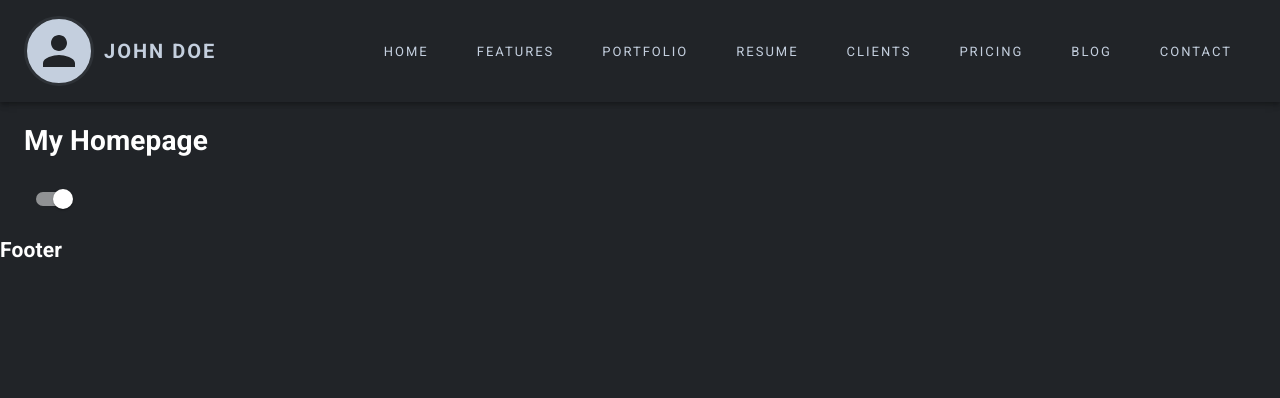
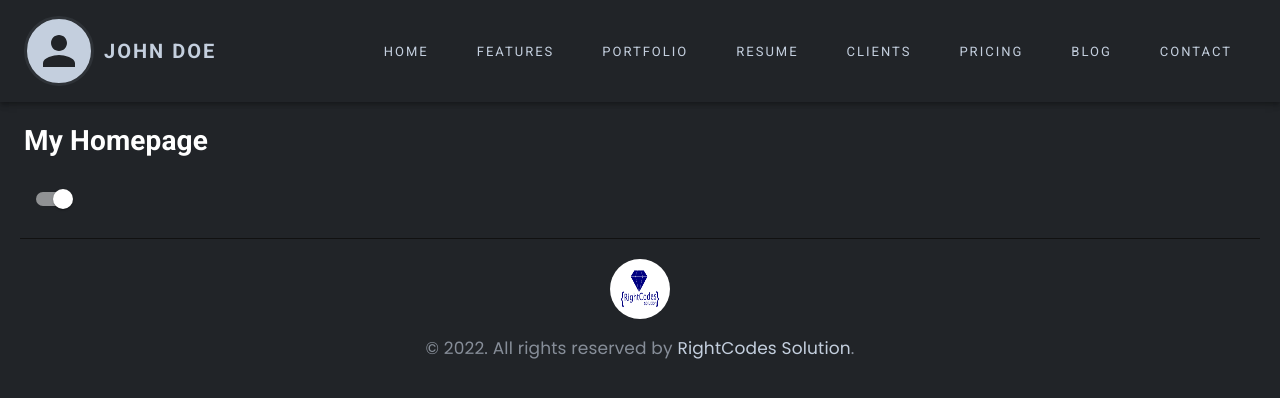
Before and after one commit to imranprof/jobs-frontend, a Next.js app: page / in a window 1280 px wide. Shown: the top 398 px of the page. Built offline with nearby package versions, Linux system fonts and the light colour scheme.

Commit message:
feat: add footer component
- footer component styled

```diff
--- a/src/components/Footer/index.js
+++ b/src/components/Footer/index.js
@@ -1,11 +1,34 @@
-import React from 'react';
+import React, {useContext} from 'react';
+import Link from 'next/link';
 
-const Index = () => {
-  return (
-    <div>
-      <h2>Footer</h2>
-    </div>
-  );
-};
+import Divider from "@material-ui/core/Divider";
 
-export default Index;
+import {FooterStyle} from "./style";
+import ThemeContextProvider from "../../contexts/themeContext";
+
+const Footer = () => {
+    const customTheme = useContext(ThemeContextProvider);
+    const classes = FooterStyle(customTheme);
+    const currentYear = new Date().getFullYear();
+
+    return (
+        <div className={classes.footerWrapper}>
+            <Divider className={`${classes.footerWrapper}__divider`}/>
+
+            <Link href="https://rightcodes.org">
+                <a className={`${classes.footerWrapper}__logo`} target="_blank">
+                    <img className={`${classes.footerWrapper}__logo-img`} alt="RightCodes Solution" src="rc.png"/>
+                </a>
+            </Link>
+
+            <p className={`${classes.footerWrapper}__description`}>
+                &copy; {currentYear}. All rights reserved by&nbsp;
+                <Link href="https://rightcodes.org">
+                    <a className={`${classes.footerWrapper}__link`} target="_blank">RightCodes Solution</a>
+                </Link>.
+            </p>
+        </div>
+    );
+}
+
+export default Footer;
--- /dev/null
+++ b/src/components/Footer/style.js
@@ -0,0 +1,55 @@
+import {makeStyles} from "@material-ui/core/styles";
+
+export const useStyles = makeStyles({
+    footerWrapper: theme => ({
+        width: "100%",
+        display: "flex",
+        flexDirection: "column",
+        justifyContent: "center",
+        alignItems: "center",
+        padding: 20,
+        '&__divider': {
+            width: "100%",
+            background: "#111"
+        },
+        '&__logo': {
+            width: 60,
+            height: 60,
+            display: "flex",
+            justifyContent: "center",
+            alignItems: "center",
+            background: "#fff",
+            borderRadius: "50%",
+            marginTop: 20,
+        },
+        '&__logo-img': {
+            width: 40,
+            height: 40,
+        },
+        '&__description': {
+            fontSize: 17,
+            color: "#878e99",
+            fontFamily: "Poppins, sans-serif"
+        },
+        '&__link': {
+            textDecoration: "none",
+            color: theme.palette.primary.main,
+            display: "inline-block",
+            paddingBottom: 2,
+            backgroundImage: "linear-gradient(#FF014F, #FF014F)",
+            backgroundPosition: "0 100%",
+            backgroundSize: "0% 1px",
+            backgroundRepeat: "no-repeat",
+            transition: "background-size 0.4s, background-position 0s 0.4s, color 0.4s, ease 0s",
+            '&:hover': {
+                color: "#FF014F",
+                backgroundPosition: "0 100%",
+                backgroundSize: "100% 1px"
+            }
+        }
+    })
+});
+
+export function FooterStyle(theme) {
+    return useStyles(theme);
+}
```
Also changed, not shown: public/rc.png (added).
